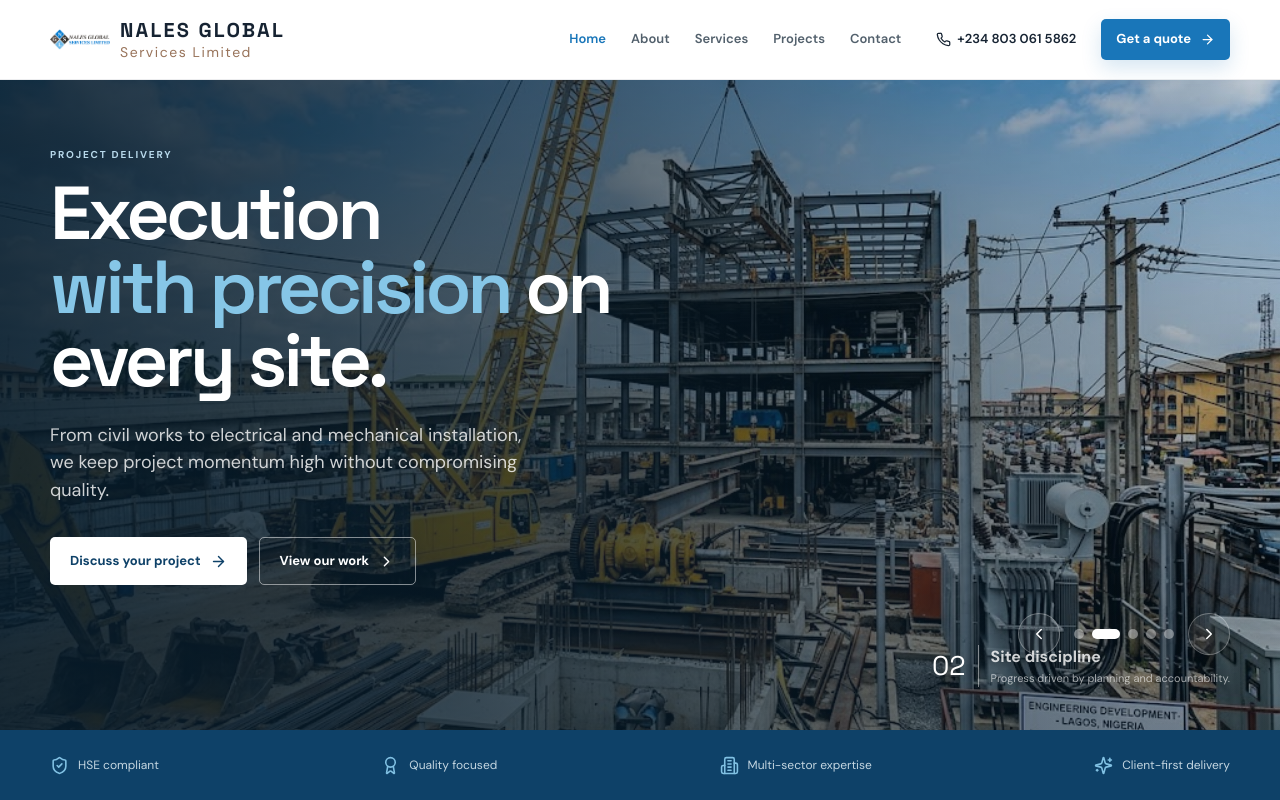
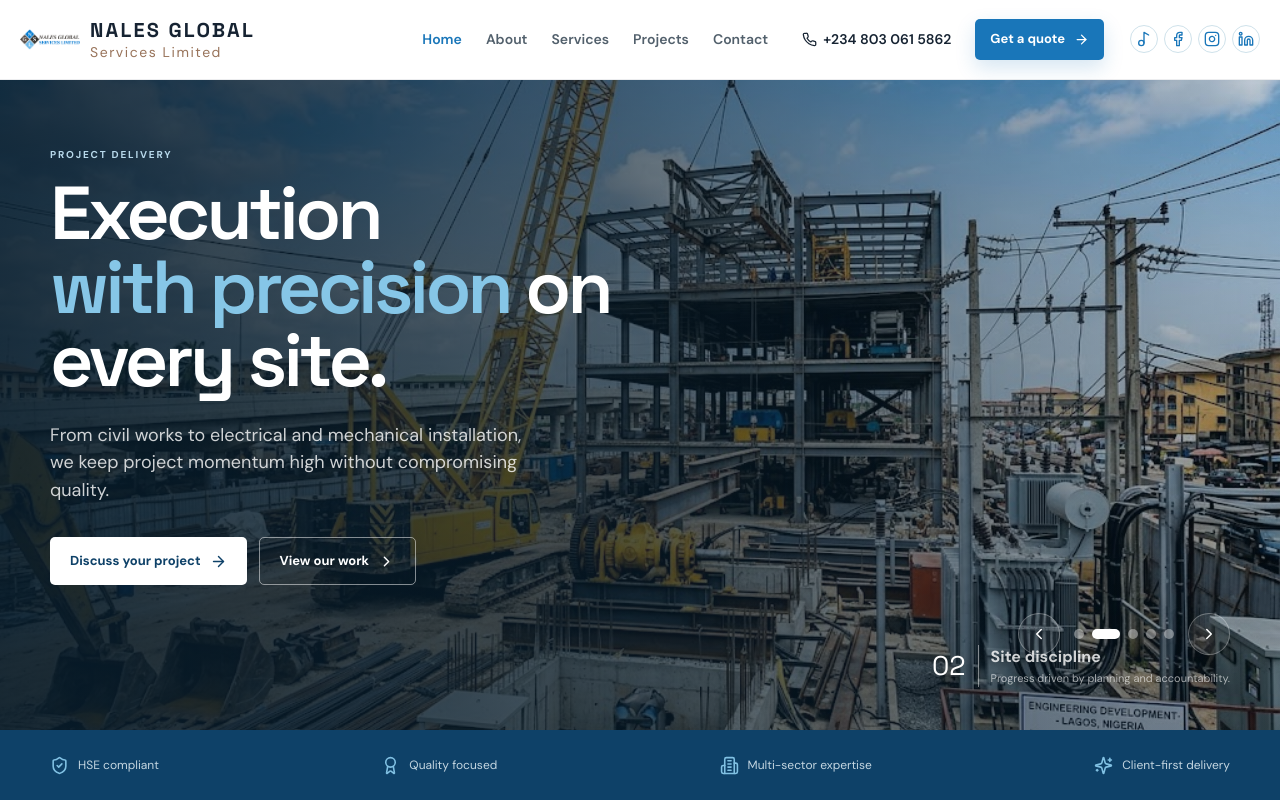
Before and after one commit to aristobells/nales-global-site, a React (Vite) app in the folder client/: page / in a window 1280 px wide. Shown: the top 800 px of the page. Built offline with nearby package versions, Linux system fonts and the light colour scheme.

Commit message:
socials added to nav bar

```diff
--- a/client/src/App.tsx
+++ b/client/src/App.tsx
@@ -100,7 +100,7 @@ function Header() {
     <header className="site-header">
       <div className="container nav-inner">
         <Link href="/" className="brand" onClick={() => setOpen(false)}><img src="/assets/images/logo.png" alt="Nales Global Services Limited" /><span><b>NALES GLOBAL</b><small>Services Limited</small></span></Link>
-        <nav className={open ? "nav-links open" : "nav-links"}>{nav.map(([href, label]) => <Link key={href} href={href} className={location === href ? "active" : ""} onClick={() => setOpen(false)}>{label}</Link>)}<a className="nav-phone" href="tel:+2348030615862"><Phone size={15} /> <span>+234 803 061 5862</span></a><Link href="/contact" className="button button-small" onClick={() => setOpen(false)}>Get a quote <ArrowRight size={15} /></Link></nav>
+        <nav className={open ? "nav-links open" : "nav-links"}>{nav.map(([href, label]) => <Link key={href} href={href} className={location === href ? "active" : ""} onClick={() => setOpen(false)}>{label}</Link>)}<a className="nav-phone" href="tel:+2348030615862"><Phone size={15} /> <span>+234 803 061 5862</span></a><Link href="/contact" className="button button-small" onClick={() => setOpen(false)}>Get a quote <ArrowRight size={15} /></Link><div className="nav-social"><SocialLinks compact /></div></nav>
         <button className="menu-button" aria-label="Toggle menu" onClick={() => setOpen(!open)}>{open ? <X /> : <Menu />}</button>
       </div>
     </header>
--- a/client/src/index.css
+++ b/client/src/index.css
@@ -55,6 +55,9 @@ a {
   top: 0;
   z-index: 20;
 }
+.site-header .container {
+  width: min(1240px, calc(100% - 32px));
+}
 .nav-inner {
   height: 100%;
   display: flex;
@@ -91,8 +94,8 @@ a {
 .nav-links {
   display: flex;
   align-items: center;
-  gap: 25px;
-  font-size: 13px;
+  gap: 24px;
+  font-size: 14px;
   font-weight: 600;
   color: #52606c;
 }
@@ -109,6 +112,20 @@ a {
   gap: 6px;
   color: var(--ink) !important;
   margin-left: 10px;
+}
+.nav-social .social-links {
+  margin: 0;
+  gap: 6px;
+  margin-left: 2px;
+}
+.nav-social .social-links a {
+  width: 28px;
+  height: 28px;
+  color: var(--blue) !important;
+  border-color: #cfe2eb;
+}
+.nav-social .social-links a:hover {
+  color: #fff !important;
 }
 .button {
   display: inline-flex;
@@ -1167,6 +1184,9 @@ footer {
   .site-header {
     height: 68px;
   }
+  .site-header .container {
+    width: min(100% - 34px, 1180px);
+  }
   .brand img {
     width: 37px;
     height: 37px;
@@ -1202,6 +1222,17 @@ footer {
   }
   .nav-links .nav-phone {
     margin-left: 0;
+  }
+  .nav-links .nav-social {
+    padding: 11px 0;
+    border-bottom: 1px solid #edf1f3;
+  }
+  .nav-links .nav-social .social-links {
+    margin: 0;
+  }
+  .nav-links .nav-social .social-links a {
+    padding: 0;
+    border-bottom: 0;
   }
   .nav-links .button {
     margin-top: 10px;
```
